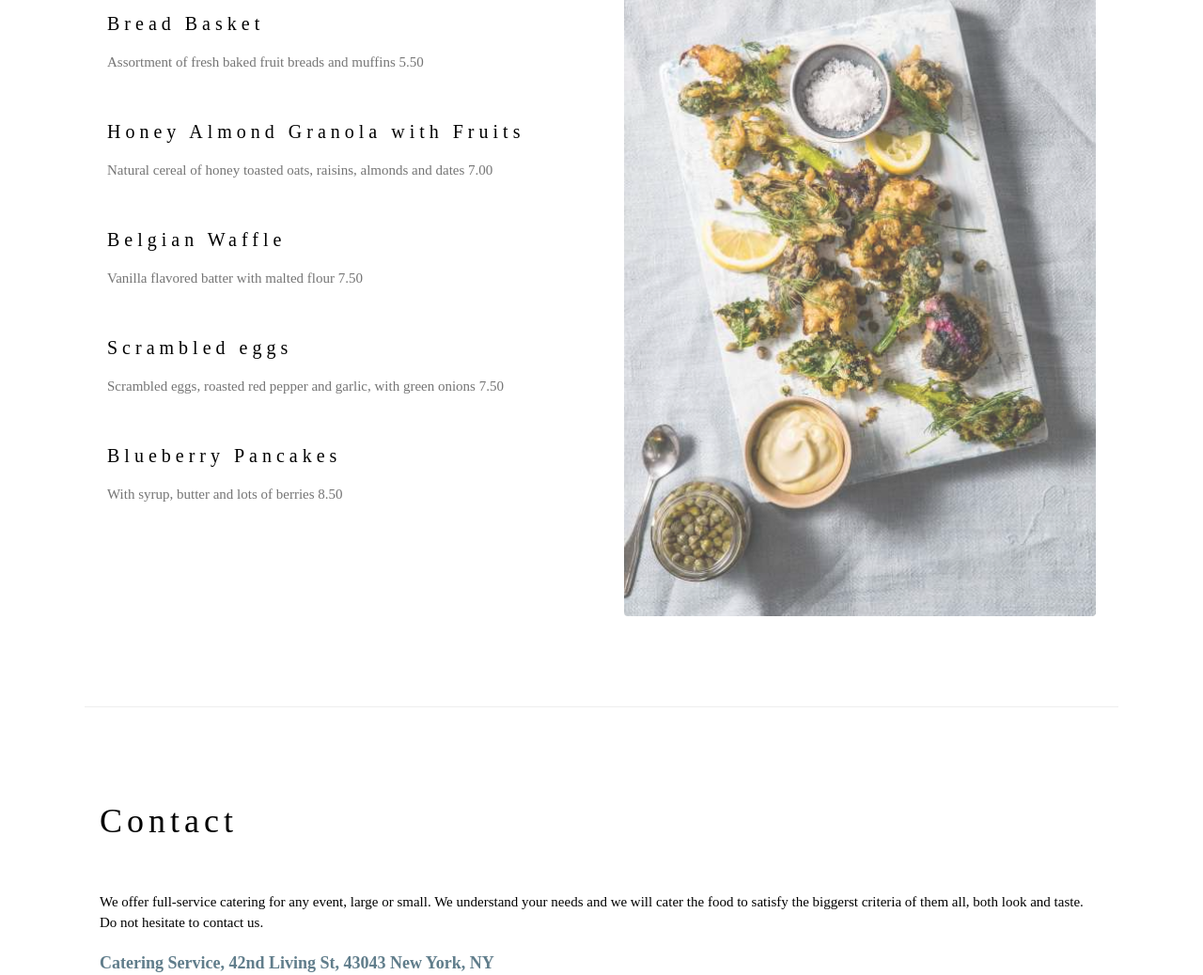
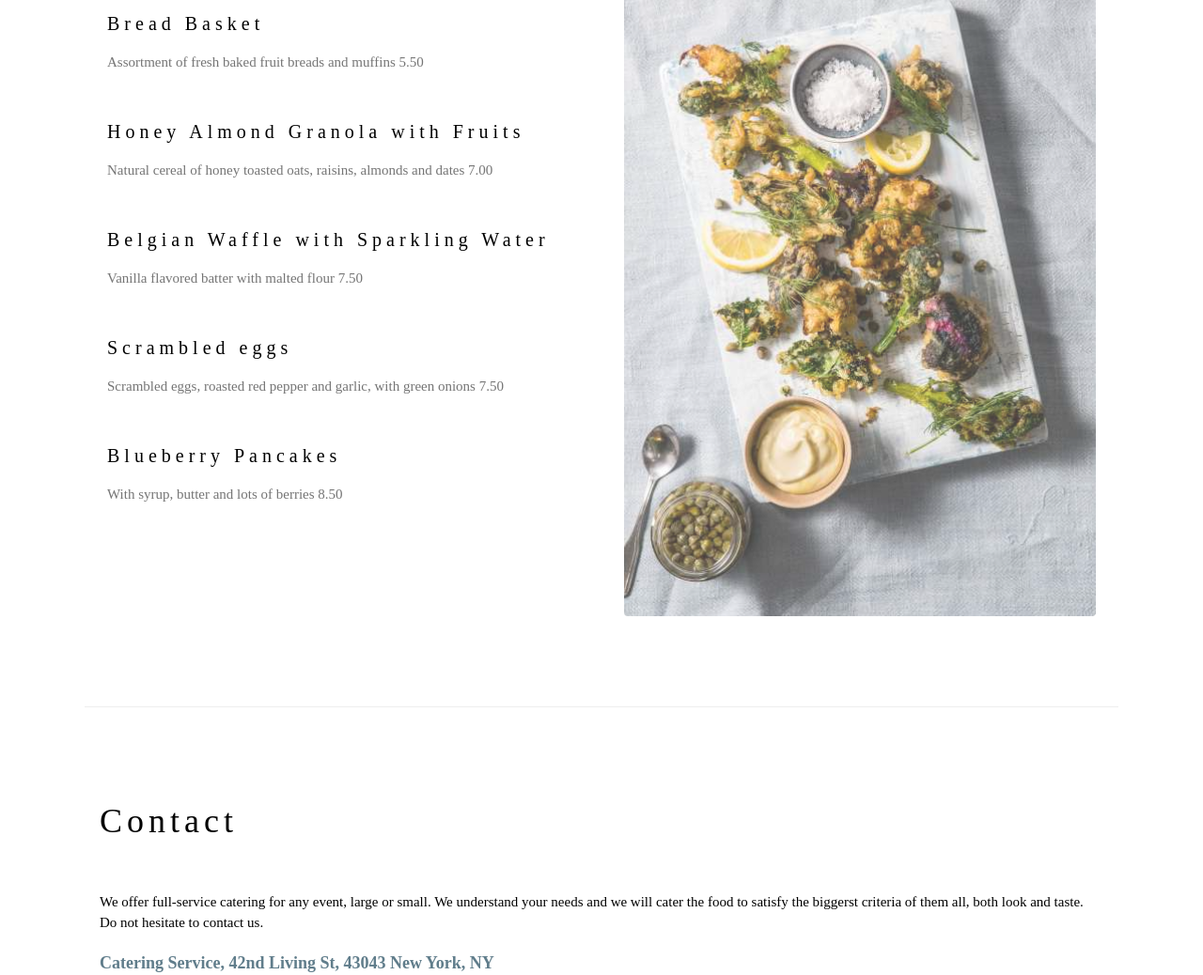
Before and after one commit to victaomachado/aprendendo-git, a plain HTML site: page index.html in a window 1280 px wide. Shown: the part 1633-2671 px from the top of the page at 94% size. Drawn offline with nearby package versions, Linux system fonts and the light colour scheme.

Commit message:
Coloquei junto com Waffle, uma agua com gas

```diff
--- a/index.html
+++ b/index.html
@@ -65,7 +65,7 @@ h1, h2, h3, h4, h5, h6 {
       <h4>Honey Almond Granola with Fruits</h4>
       <p class="w3-text-grey">Natural cereal of honey toasted oats, raisins, almonds and dates 7.00</p><br>
 
-      <h4>Belgian Waffle</h4>
+      <h4>Belgian Waffle with Sparkling Water</h4>
       <p class="w3-text-grey">Vanilla flavored batter with malted flour 7.50</p><br>
 
       <h4>Scrambled eggs</h4>
```
